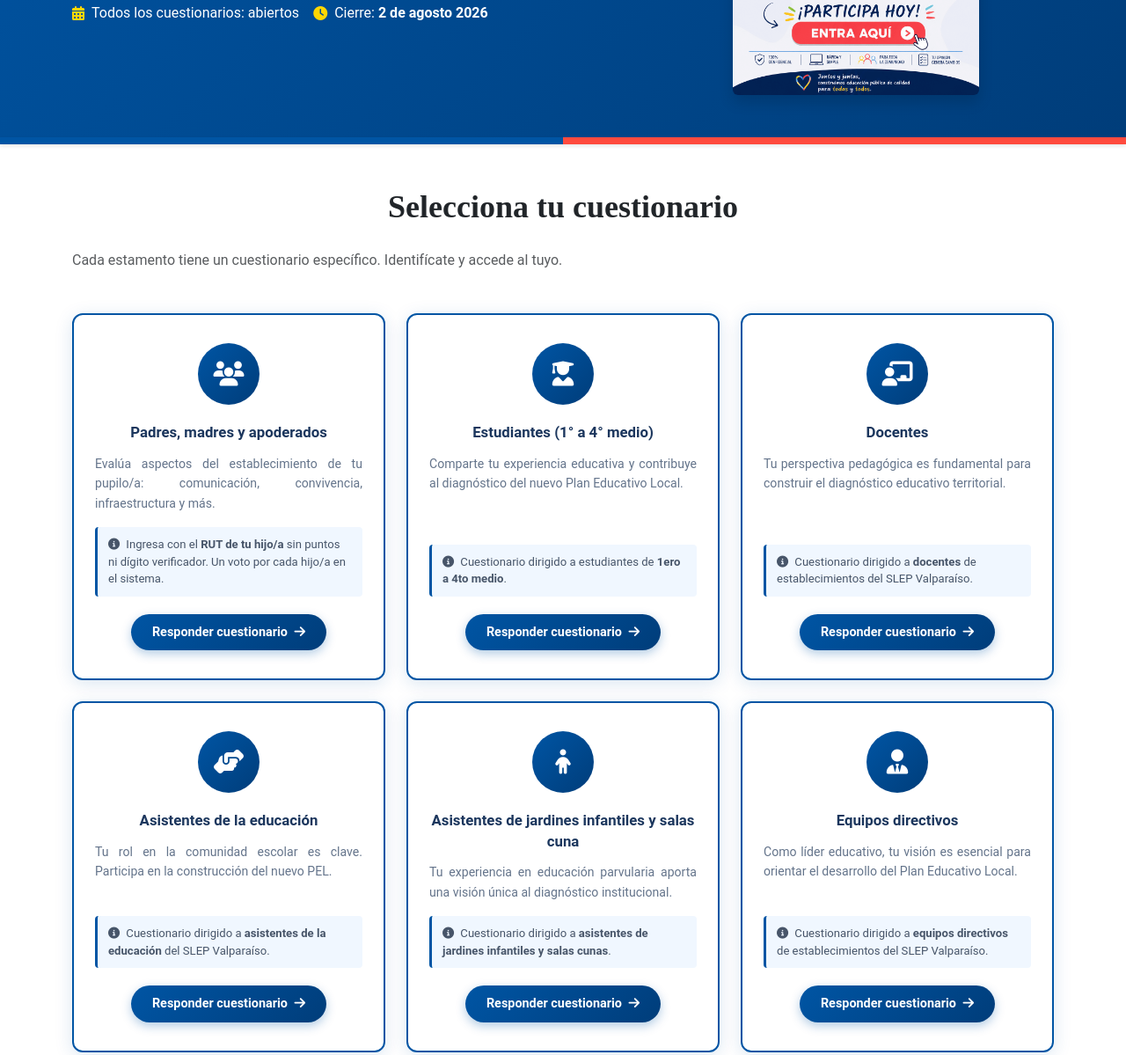
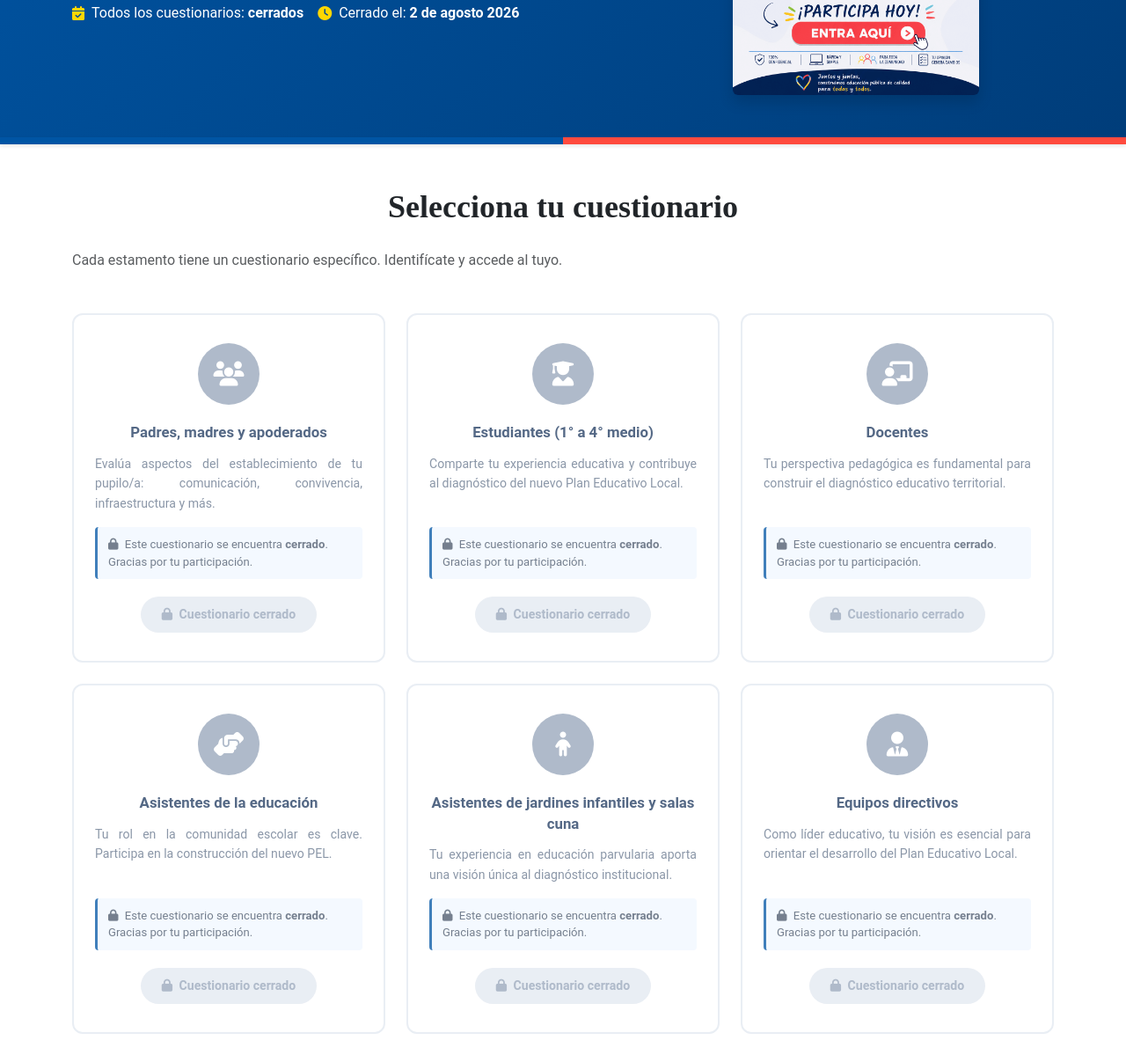
Before and after one commit to diegocr305/slepv-website, a website: page public/consulta-ciudadana.html in a window 1280 px wide. Shown: the part 580-1779 px from the top of the page at 88% size. Drawn offline with nearby package versions, Linux system fonts and the light colour scheme.

Commit message:
Consulta Ciudadana: cierra formularios, deshabilita links y elimina pop-up del inicio

```diff
--- a/public/consulta-ciudadana.html
+++ b/public/consulta-ciudadana.html
@@ -77,20 +77,20 @@
     <div class="container">
       <div class="row align-items-center">
         <div class="col-lg-7" data-aos="fade-right">
-          <span class="badge bg-warning text-dark mb-3 px-3 py-2" style="font-size:0.9rem;">
-            <i class="fas fa-vote-yea me-1"></i> Proceso activo
+          <span class="badge bg-secondary text-white mb-3 px-3 py-2" style="font-size:0.9rem;">
+            <i class="fas fa-lock me-1"></i> Proceso cerrado
           </span>
           <h1 class="fw-bold text-white mb-3">Consulta Ciudadana</h1>
           <p class="text-white mb-2" style="font-size:1.2rem; font-style:italic;">Creando un diagnóstico para elaborar el PEL</p>
-          <p class="text-white opacity-75 mb-4">Tu opinión es clave para construir el Plan Educativo Local 2027–2033 de Valparaíso y Juan Fernández.</p>
+          <p class="text-white opacity-75 mb-4">Agradecemos la participación de toda la comunidad educativa en la construcción del Plan Educativo Local 2027–2033 de Valparaíso y Juan Fernández.</p>
           <div class="d-flex align-items-center gap-3 flex-wrap">
             <div class="d-flex align-items-center text-white">
-              <i class="fas fa-calendar-alt me-2" style="color:#ffd700;"></i>
-              <span>Todos los cuestionarios: abiertos</span>
+              <i class="fas fa-calendar-check me-2" style="color:#ffd700;"></i>
+              <span>Todos los cuestionarios: <strong>cerrados</strong></span>
             </div>
             <div class="d-flex align-items-center text-white">
               <i class="fas fa-clock me-2" style="color:#ffd700;"></i>
-              <span>Cierre: <strong>2 de agosto 2026</strong></span>
+              <span>Cerrado el: <strong>2 de agosto 2026</strong></span>
             </div>
           </div>
         </div>
@@ -116,111 +116,111 @@
 
       <div class="row g-4" data-aos="fade-up">
 
-        <!-- Apoderados — ACTIVO -->
+        <!-- Apoderados — CERRADO -->
         <div class="col-lg-4 col-md-6">
-          <div class="consulta-card activa">
+          <div class="consulta-card proxima">
             <div class="consulta-card-icono">
               <i class="fas fa-users"></i>
             </div>
             <h5 class="consulta-card-titulo">Padres, madres y apoderados</h5>
             <p class="consulta-card-desc">Evalúa aspectos del establecimiento de tu pupilo/a: comunicación, convivencia, infraestructura y más.</p>
             <div class="consulta-card-instruccion">
-              <i class="fas fa-info-circle me-1"></i>
-              Ingresa con el <strong>RUT de tu hijo/a</strong> sin puntos ni dígito verificador. Un voto por cada hijo/a en el sistema.
+              <i class="fas fa-lock me-1"></i>
+              Este cuestionario se encuentra <strong>cerrado</strong>. Gracias por tu participación.
             </div>
-            <a href="https://es.surveymonkey.com/r/9TRTBWW" target="_blank" class="consulta-btn-activo">
-              Responder cuestionario <i class="fas fa-arrow-right ms-1"></i>
-            </a>
+            <span class="consulta-btn-inactivo">
+              <i class="fas fa-lock me-1"></i> Cuestionario cerrado
+            </span>
           </div>
         </div>
 
-        <!-- Estudiantes — ACTIVO -->
+        <!-- Estudiantes — CERRADO -->
         <div class="col-lg-4 col-md-6">
-          <div class="consulta-card activa">
+          <div class="consulta-card proxima">
             <div class="consulta-card-icono">
               <i class="fas fa-user-graduate"></i>
             </div>
             <h5 class="consulta-card-titulo">Estudiantes (1° a 4° medio)</h5>
             <p class="consulta-card-desc">Comparte tu experiencia educativa y contribuye al diagnóstico del nuevo Plan Educativo Local.</p>
             <div class="consulta-card-instruccion">
-              <i class="fas fa-info-circle me-1"></i>
-              Cuestionario dirigido a estudiantes de <strong>1ero a 4to medio</strong>.
+              <i class="fas fa-lock me-1"></i>
+              Este cuestionario se encuentra <strong>cerrado</strong>. Gracias por tu participación.
             </div>
-            <a href="https://es.surveymonkey.com/r/V8D8WNZ" target="_blank" class="consulta-btn-activo">
-              Responder cuestionario <i class="fas fa-arrow-right ms-1"></i>
-            </a>
+            <span class="consulta-btn-inactivo">
+              <i class="fas fa-lock me-1"></i> Cuestionario cerrado
+            </span>
           </div>
         </div>
 
-        <!-- Docentes — ACTIVO -->
+        <!-- Docentes — CERRADO -->
         <div class="col-lg-4 col-md-6">
-          <div class="consulta-card activa">
+          <div class="consulta-card proxima">
             <div class="consulta-card-icono">
               <i class="fas fa-chalkboard-teacher"></i>
             </div>
             <h5 class="consulta-card-titulo">Docentes</h5>
             <p class="consulta-card-desc">Tu perspectiva pedagógica es fundamental para construir el diagnóstico educativo territorial.</p>
             <div class="consulta-card-instruccion">
-              <i class="fas fa-info-circle me-1"></i>
-              Cuestionario dirigido a <strong>docentes</strong> de establecimientos del SLEP Valparaíso.
+              <i class="fas fa-lock me-1"></i>
+              Este cuestionario se encuentra <strong>cerrado</strong>. Gracias por tu participación.
             </div>
-            <a href="https://es.surveymonkey.com/r/DHFY859" target="_blank" class="consulta-btn-activo">
-              Responder cuestionario <i class="fas fa-arrow-right ms-1"></i>
-            </a>
+            <span class="consulta-btn-inactivo">
+              <i class="fas fa-lock me-1"></i> Cuestionario cerrado
+            </span>
           </div>
         </div>
 
-        <!-- Asistentes educación — ACTIVO -->
+        <!-- Asistentes educación — CERRADO -->
         <div class="col-lg-4 col-md-6">
-          <div class="consulta-card activa">
+          <div class="consulta-card proxima">
             <div class="consulta-card-icono">
               <i class="fas fa-hands-helping"></i>
             </div>
             <h5 class="consulta-card-titulo">Asistentes de la educación</h5>
             <p class="consulta-card-desc">Tu rol en la comunidad escolar es clave. Participa en la construcción del nuevo PEL.</p>
             <div class="consulta-card-instruccion">
-              <i class="fas fa-info-circle me-1"></i>
-              Cuestionario dirigido a <strong>asistentes de la educación</strong> del SLEP Valparaíso.
+              <i class="fas fa-lock me-1"></i>
+              Este cuestionario se encuentra <strong>cerrado</strong>. Gracias por tu participación.
             </div>
-            <a href="https://es.surveymonkey.com/r/8K8PTQ2" target="_blank" class="consulta-btn-activo">
-              Responder cuestionario <i class="fas fa-arrow-right ms-1"></i>
-            </a>
+            <span class="consulta-btn-inactivo">
+              <i class="fas fa-lock me-1"></i> Cuestionario cerrado
+            </span>
           </div>
         </div>
 
-        <!-- Asistentes jardines infantiles y salas cuna — ACTIVO -->
+        <!-- Asistentes jardines infantiles y salas cuna — CERRADO -->
         <div class="col-lg-4 col-md-6">
-          <div class="consulta-card activa">
+          <div class="consulta-card proxima">
             <div class="consulta-card-icono">
               <i class="fas fa-child"></i>
             </div>
             <h5 class="consulta-card-titulo">Asistentes de jardines infantiles y salas cuna</h5>
             <p class="consulta-card-desc">Tu experiencia en educación parvularia aporta una visión única al diagnóstico institucional.</p>
             <div class="consulta-card-instruccion">
-              <i class="fas fa-info-circle me-1"></i>
-              Cuestionario dirigido a <strong>asistentes de jardines infantiles y salas cunas</strong>.
+              <i class="fas fa-lock me-1"></i>
+              Este cuestionario se encuentra <strong>cerrado</strong>. Gracias por tu participación.
             </div>
-            <a href="https://es.surveymonkey.com/r/LGPX683" target="_blank" class="consulta-btn-activo">
-              Responder cuestionario <i class="fas fa-arrow-right ms-1"></i>
-            </a>
+            <span class="consulta-btn-inactivo">
+              <i class="fas fa-lock me-1"></i> Cuestionario cerrado
+            </span>
           </div>
         </div>
 
-        <!-- Equipos directivos — ACTIVO -->
+        <!-- Equipos directivos — CERRADO -->
         <div class="col-lg-4 col-md-6">
-          <div class="consulta-card activa">
+          <div class="consulta-card proxima">
             <div class="consulta-card-icono">
               <i class="fas fa-user-tie"></i>
             </div>
             <h5 class="consulta-card-titulo">Equipos directivos</h5>
             <p class="consulta-card-desc">Como líder educativo, tu visión es esencial para orientar el desarrollo del Plan Educativo Local.</p>
             <div class="consulta-card-instruccion">
-              <i class="fas fa-info-circle me-1"></i>
-              Cuestionario dirigido a <strong>equipos directivos</strong> de establecimientos del SLEP Valparaíso.
+              <i class="fas fa-lock me-1"></i>
+              Este cuestionario se encuentra <strong>cerrado</strong>. Gracias por tu participación.
             </div>
-            <a href="https://es.surveymonkey.com/r/PB3DB6Y" target="_blank" class="consulta-btn-activo">
-              Responder cuestionario <i class="fas fa-arrow-right ms-1"></i>
-            </a>
+            <span class="consulta-btn-inactivo">
+              <i class="fas fa-lock me-1"></i> Cuestionario cerrado
+            </span>
           </div>
         </div>
 
```
Also changed, not shown: public/index.html (+0 -31 lines).
